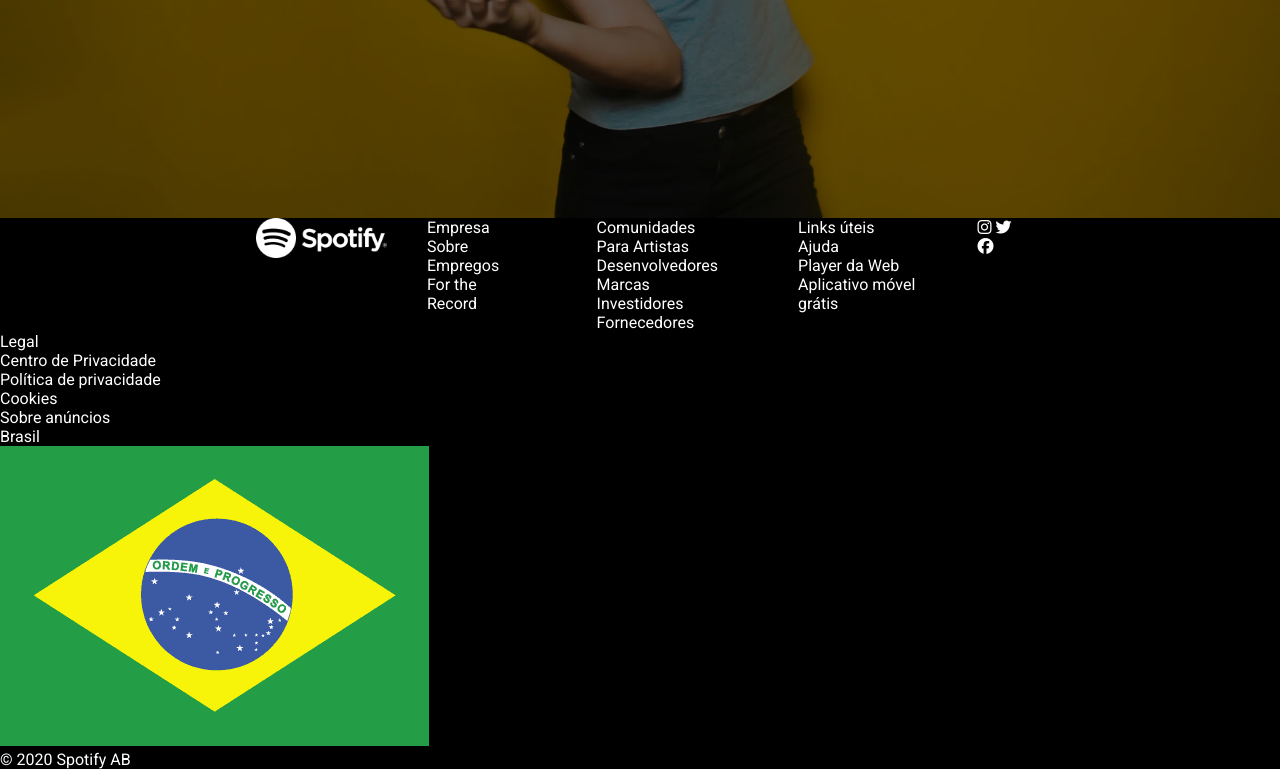
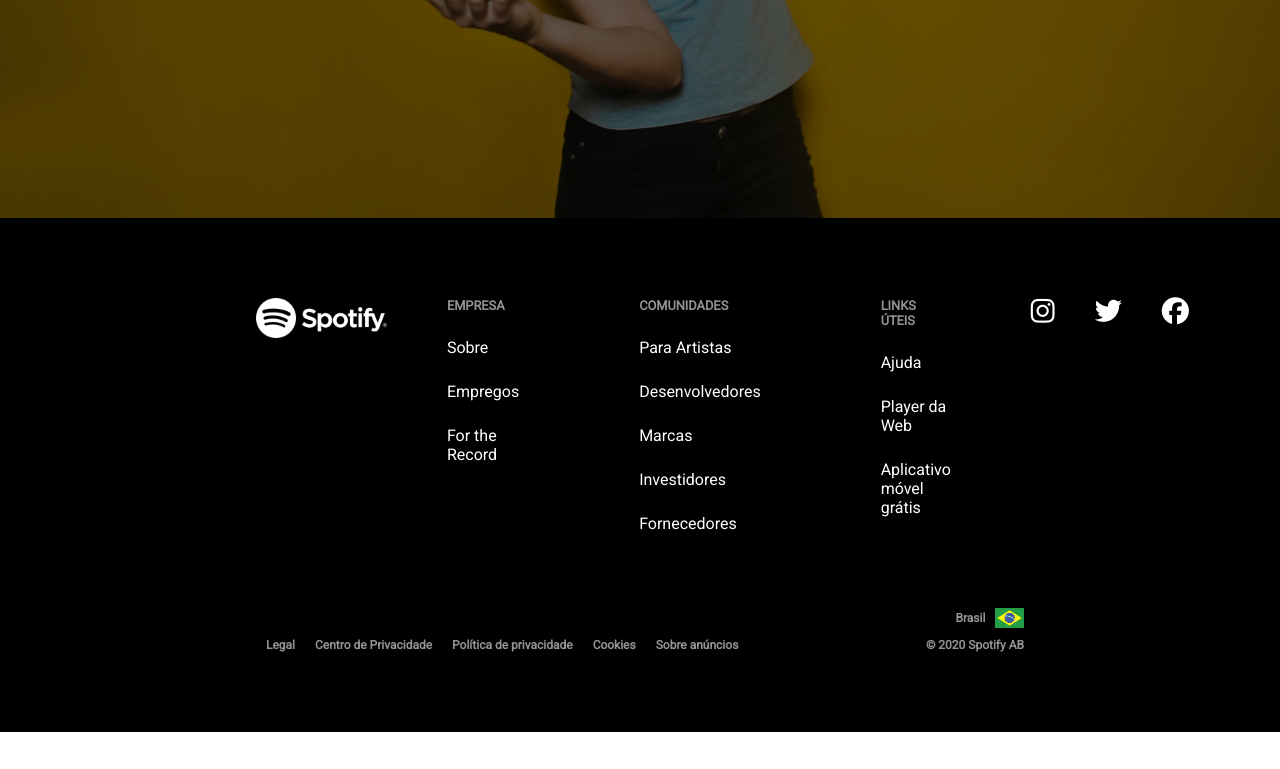
Before and after one commit to susanna-sarah/CloneSpotify, a plain HTML site: page index.html in a window 1280 px wide. Shown: the part 582-1351 px from the top of the page. After the commit the page ends 1314 px from the top, so only its background shows below. Drawn offline with Linux system fonts and the light colour scheme.

Commit message:
Estilização finalizada e animações implementadas.

```diff
--- a/index.html
+++ b/index.html
@@ -100,7 +100,7 @@
             <div class="rights">
                 <div class="country">
                     <p>Brasil</p>
-                    <img src="Img/brazil.png" alt="" class=" Brazil-flag">
+                    <img src="Img/brazil.png" alt="" class="brazil-flag">
                 </div>
                 <p>&copy; 2020 Spotify AB</p>
             </div>
--- a/style.css
+++ b/style.css
@@ -1,22 +1,33 @@
-* {
-  box-sizing: border-box;
-  margin: 0;
-  padding: 0;
+:root {
+    --default-green: #1db954;
+    --light-green: #1ed760;
 }
 
-body{
+* {
+    box-sizing: border-box;
+    margin: 0;
+    padding: 0;
+}
+
+body {
     font-family: 'Roboto', sans-serif;
 }
 
 /* Utility Classes */
 .btn-primary {
-    background: #1db954;
+    background: var(--default-green);
     color: white;
     text-transform: uppercase;
     padding: 15px 60px;
     border: none;
     border-radius: 30px;
     letter-spacing: 1px;
+}
+
+.btn-primary:hover {
+    background: var(--light-green);
+    cursor: pointer;
+    transition: all 300ms ease;
 }
 
 .logo {
@@ -27,7 +38,7 @@ body{
 /* Navbar */
 #navbar {
     display: flex;
-    background-color: rgba(0,0,0,0.6);
+    background-color: rgba(0, 0, 0, 0.6);
     color: white;
     justify-content: center;
     position: fixed;
@@ -51,6 +62,12 @@ body{
 
 #navbar .navbar-container ul li {
     padding: 0 20px;
+    transition: all 300ms ease;
+}
+
+#navbar .navbar-container ul li:hover {
+    color: var(--default-green);
+    cursor: pointer;
 }
 
 #navbar .navbar-container ul li:nth-child(3) {
@@ -88,6 +105,7 @@ body{
 #footer {
     background: black;
     color: white;
+    padding: 80px 0;
 }
 
 
@@ -95,10 +113,101 @@ body{
     display: flex;
     width: 60%;
     margin: auto;
+    justify-content: space-between;
 }
 
 #footer .footer-content .footer-menu {
-    margin: 0 40px;
+    margin: 0 60px;
     list-style: none;
+}
+
+#footer .footer-content .footer-menu .footer-menu-item {
+    margin: 25px 0;
+    transition: all 300ms ease;
+}
+
+#footer .footer-content .footer-menu .footer-menu-item:hover {
+    color: var(--default-green);
+    cursor: pointer;
+}
+
+#footer .footer-content .footer-menu p {
+    font-weight: bold;
+    text-transform: uppercase;
+    color: #919496;
+    font-size: 0.8rem;
+}
+
+/* Footer Socials */
+.socials {
+    display: flex;
+}
+
+.socials i {
+    margin: 0 20px;
+    font-size: 1.7rem;
+    transition: all 300ms ease;
+}
+
+.socials i:hover {
+    color: var(--default-green);
+    cursor: pointer;
+}
+
+/* Footer Info */
+.footer-info {
+    display: flex;
+    justify-content: space-between;
+    align-items: flex-end;
+    width: 60%;
+    margin: auto;
+    font-weight: bold;
+    color: #919496;
+    font-size: 0.75rem;
+    padding-top: 50px;
+}
+
+.footer-info .footer-info-items {
+    display: flex;
+    list-style: none;
+}
+
+.footer-info .footer-info-items .footer-info-item {
+    margin: 0 10px;
+    transition: all 300ms ease;
+}
+
+.footer-info .footer-info-items .footer-info-item:hover {
+    color: var(--default-green);
+    cursor: pointer;
 
 }
+
+.footer-info .rights .country {
+    display: flex;
+    justify-content: flex-end;
+    align-items: center;
+    margin-bottom: 10px;
+    transition: all 300ms ease;
+}
+
+.footer-info .rights .country:hover {
+    color: var(--default-green);
+    cursor: pointer;
+}
+.footer-info .rights .country p {
+    transition: all 300ms ease;
+}
+
+.footer-info .rights .country p:hover {
+    color: var(--default-green);
+    cursor: pointer;
+
+}
+
+.footer-info .rights .country .brazil-flag {
+    height: 20px;
+    width: auto;
+    display: inline-block;
+    margin-left: 10px;
+}
```
